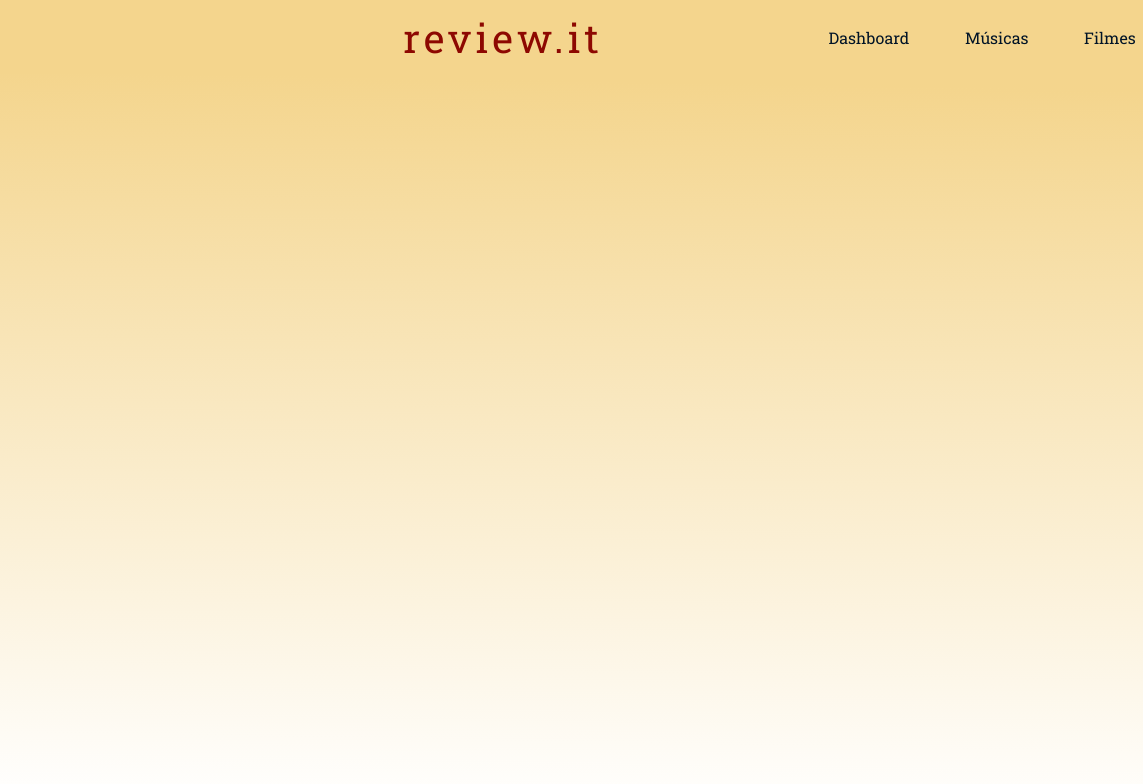
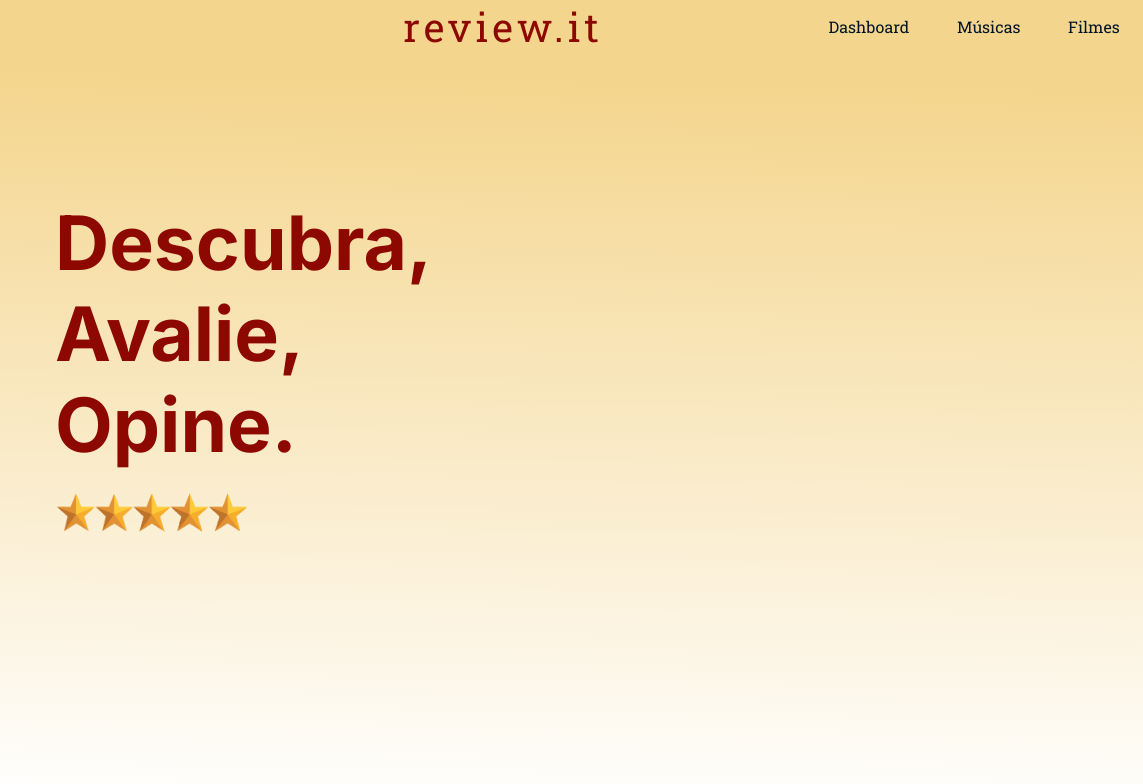
Before and after one commit to guilheNasci/projeto-individual, a website: page Projeto/public/index.html in a window 1280 px wide. Shown: the full height of the page, 137-1280 px from the left. Drawn offline with Linux system fonts and the light colour scheme.

Commit message:
Iniciando a criação dos main components

```diff
--- a/Projeto/public/css/estilo.css
+++ b/Projeto/public/css/estilo.css
@@ -1,3 +1,6 @@
+
+
+@import url('https://fonts.googleapis.com/css2?family=Inter:ital,opsz,wght@0,14..32,100..900;1,14..32,100..900&family=Roboto+Slab:wght@100..900&display=swap');
 
 
 @import url('https://fonts.googleapis.com/css2?family=Inter:ital,opsz,wght@0,14..32,100..900;1,14..32,100..900&family=Roboto+Slab:wght@100..900&display=swap');
@@ -17,6 +20,7 @@ background: linear-gradient(1deg, rgba(42, 123, 155, 1) 0%, rgba(255, 255, 255,
   align-items: center;
   justify-content: center;
   position: fixed;
+
 }
 
 .container {
@@ -70,7 +74,24 @@ background: linear-gradient(1deg, rgba(42, 123, 155, 1) 0%, rgba(255, 255, 255,
 }
 
 
-.mainCard {
+.textoMain {
   display: flex;
-  padding: 300px;
+  padding-top: 120px;
+  position: absolute;
+  margin-top: 6%;
+  color: #8D0801;
+  font-weight: bold;
+  margin-left: 15%;
+  font-size: 75px;
+  font-family: "Inter", sans-serif;
 }
+
+.starsMain {
+  display: flex;
+  padding-top: 440px;
+  margin-left: 14%;
+}
+
+.starsMain img{
+  width: 20%;
+}
--- a/Projeto/public/index.html
+++ b/Projeto/public/index.html
@@ -21,18 +21,27 @@
         <li><a href="simulador.html">Dashboard</a></li>
         <li><a href="sobrenos.html">Músicas</a></li>
         <li><a href="login.html">Filmes</a></li>
-        <li><a href="cadastro.html">Sobre mim</a></li>
+        <li><a href="cadastro.html">Sobre</a></li>
       </ul>
     </div>
   </header>
 
   <div class="mainCard">
-
-
+    <div class="textoMain">
+     Descubra, <br>
+     Avalie, <br>
+     Opine.
+    </div>
+    <span class="starsMain">
+      <img src="./assets/imgs/pngtree-gaming-5-star-rating-vector-png-image_12804957.png" alt="stars">
+    </span>
   </div>
 
 
   <footer></footer>
 </body>
+<script>
+
+</script>
 
 </html>
```
Also changed, not shown: Projeto/public/assets/imgs/pngtree-gaming-5-star-rating-vector-png-image_12804957.png (added).
